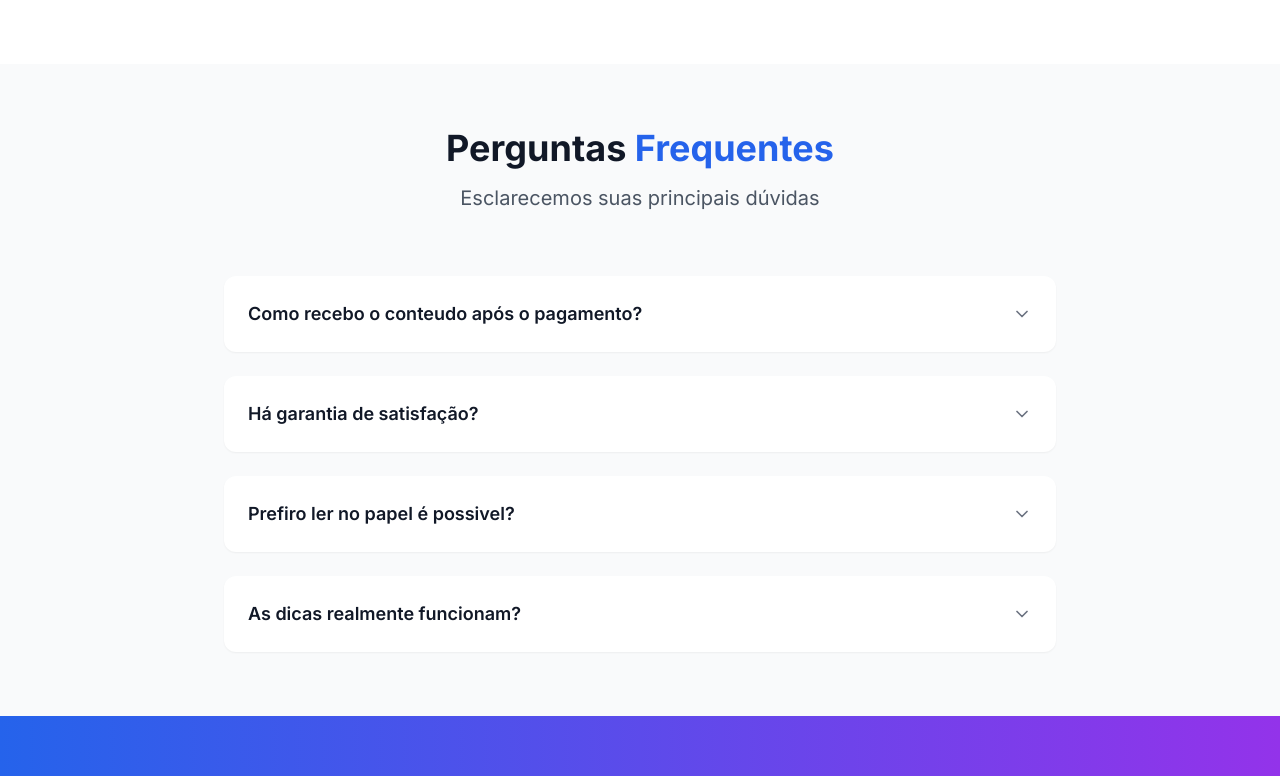
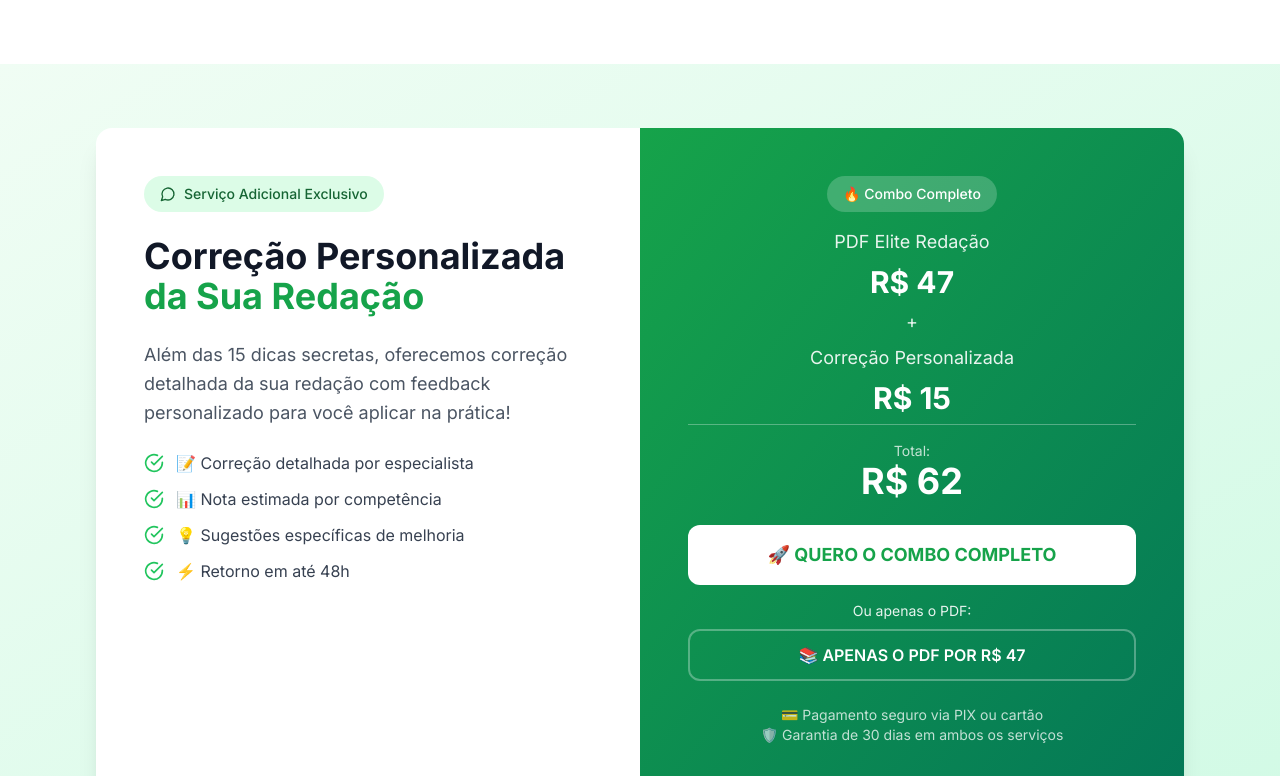
Before and after one commit to PhNishimura/ENEM_NOTA_1000, a React (Vite) app: page / in a window 1280 px wide. Shown: the part 2750-3526 px from the top of the page. Built offline with nearby package versions, Linux system fonts and the light colour scheme.

Commit message:
Updated App.tsx

```diff
--- a/src/App.tsx
+++ b/src/App.tsx
@@ -421,6 +421,95 @@ function App() {
         </div>
       </section>
 
+      {/* Serviço de Correção */}
+      <section className="py-16 bg-gradient-to-br from-green-50 to-emerald-100">
+        <div className="max-w-6xl mx-auto px-4 sm:px-6 lg:px-8">
+          <div className="bg-white rounded-2xl shadow-xl overflow-hidden">
+            <div className="grid lg:grid-cols-2 gap-0">
+              {/* Left side - Content */}
+              <div className="p-8 lg:p-12">
+                <div className="space-y-6">
+                  <div className="inline-flex items-center bg-green-100 text-green-800 px-4 py-2 rounded-full text-sm font-medium">
+                    <MessageCircle className="h-4 w-4 mr-2" />
+                    Serviço Adicional Exclusivo
+                  </div>
+
+                  <h3 className="text-3xl lg:text-4xl font-bold text-gray-900">
+                    Correção Personalizada
+                    <span className="block text-green-600">da Sua Redação</span>
+                  </h3>
+
+                  <p className="text-lg text-gray-600 leading-relaxed">
+                    Além das 15 dicas secretas, oferecemos correção detalhada da sua redação
+                    com feedback personalizado para você aplicar na prática!
+                  </p>
+
+                  <ul className="space-y-3">
+                    <li className="flex items-start">
+                      <CheckCircle className="h-5 w-5 text-green-500 mr-3 mt-0.5" />
+                      <span className="text-gray-700">📝 Correção detalhada por especialista</span>
+                    </li>
+                    <li className="flex items-start">
+                      <CheckCircle className="h-5 w-5 text-green-500 mr-3 mt-0.5" />
+                      <span className="text-gray-700">📊 Nota estimada por competência</span>
+                    </li>
+                    <li className="flex items-start">
+                      <CheckCircle className="h-5 w-5 text-green-500 mr-3 mt-0.5" />
+                      <span className="text-gray-700">💡 Sugestões específicas de melhoria</span>
+                    </li>
+                    <li className="flex items-start">
+                      <CheckCircle className="h-5 w-5 text-green-500 mr-3 mt-0.5" />
+                      <span className="text-gray-700">⚡ Retorno em até 48h</span>
+                    </li>
+                  </ul>
+                </div>
+              </div>
+
+              {/* Right side - Pricing */}
+              <div className="bg-gradient-to-br from-green-600 to-emerald-700 p-8 lg:p-12 text-white">
+                <div className="space-y-6">
+                  <div className="text-center">
+                    <div className="inline-flex items-center bg-white/20 px-4 py-2 rounded-full text-sm font-medium mb-4">
+                      🔥 Combo Completo
+                    </div>
+
+                    <div className="space-y-2">
+                      <div className="text-lg opacity-90">PDF Elite Redação</div>
+                      <div className="text-3xl font-bold">R$ 47</div>
+                      <div className="text-lg opacity-90">+</div>
+                      <div className="text-lg opacity-90">Correção Personalizada</div>
+                      <div className="text-3xl font-bold">R$ 15</div>
+                      <div className="border-t border-white/30 pt-4 mt-4">
+                        <div className="text-sm opacity-75">Total:</div>
+                        <div className="text-4xl font-bold">R$ 62</div>
+                      </div>
+                    </div>
+                  </div>
+
+                  <div className="space-y-4">
+                    <button className="w-full bg-white text-green-600 py-4 rounded-xl text-lg font-bold hover:bg-gray-100 transition-colors">
+                      🚀 QUERO O COMBO COMPLETO
+                    </button>
+
+                    <div className="text-center">
+                      <div className="text-sm opacity-90 mb-2">Ou apenas o PDF:</div>
+                      <button className="w-full border-2 border-white/30 text-white py-3 rounded-xl text-base font-semibold hover:bg-white/10 transition-colors">
+                        📚 APENAS O PDF POR R$ 47
+                      </button>
+                    </div>
+                  </div>
+
+                  <div className="text-center text-sm opacity-75">
+                    <p>💳 Pagamento seguro via PIX ou cartão</p>
+                    <p>🛡️ Garantia de 30 dias em ambos os serviços</p>
+                  </div>
+                </div>
+              </div>
+            </div>
+          </div>
+        </div>
+      </section>
+
       {/* FAQ Section */}
       <section id="faq" className="py-16 bg-gray-50">
         <div className="max-w-4xl mx-auto px-4 sm:px-6 lg:px-8">
```
